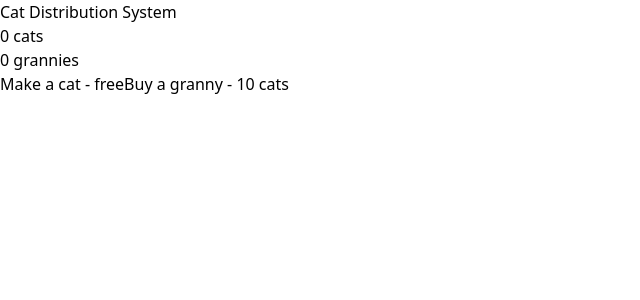
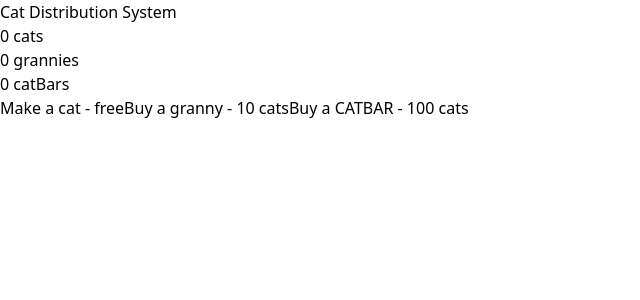
Before and after one commit to EmmaGuillaume/cat-distribution-system, a Next.js app: page / in a window 1280 px wide. Shown: the top 300 px of the page, without its empty margins (0-640 px from the left). Built offline with nearby package versions, Linux system fonts and the light colour scheme.

Commit message:
✨ - add catBar

```diff
--- a/src/app/page.tsx
+++ b/src/app/page.tsx
@@ -1,9 +1,11 @@
 "use client";
 import { useGame } from "@/hooks/useGame";
 import { GRANNY_PRICE } from "@/domain/game/granny/granny";
+import { CATBAR_PRICE } from "@/domain/game/catBar/catBar";
 
 export default function Home() {
-  const { gameState, click, buyGranny, canBuyGranny } = useGame({
+  const { gameState, click, buyGranny, canBuyGranny, canBuyCatBar, buyCatBar } =
+    useGame({
       cats: 0,
       grannies: 0,
       catBars: 0,
@@ -17,6 +19,7 @@ export default function Home() {
       <div>
         <p>{gameState.cats} cats</p>
         <p>{gameState.grannies} grannies</p>
+        <p>{gameState.catBars} catBars</p>
       </div>
       <button onClick={click} className="px-4 py-2 border rounded-xl">
         Make a cat - free
@@ -28,6 +31,14 @@ export default function Home() {
       >
         Buy a granny - {GRANNY_PRICE} cats
       </button>
+
+      <button
+        disabled={!canBuyCatBar}
+        onClick={buyCatBar}
+        className="px-4 py-2 border rounded-xl disabled:opacity-50 disabled:cursor-not-allowed"
+      >
+        Buy a CATBAR - {CATBAR_PRICE} cats
+      </button>
     </div>
   );
 }
--- /dev/null
+++ b/src/domain/game/catBar/catBar.ts
@@ -0,0 +1,39 @@
+const CATBAR_PRICE = 100;
+
+const CATBAR_PRODUCTION = 5;
+
+type CatBarState = { cats: number; catBars: number };
+
+const buyCatBar = <T extends CatBarState>(state: T): T => {
+  const newGameState = { ...state };
+  if (newGameState.cats < CATBAR_PRICE) {
+    throw new Error("Not enough cats");
+  }
+  newGameState.cats -= CATBAR_PRICE;
+  newGameState.catBars++;
+
+  return newGameState;
+};
+
+const makeCatBarWork = <T extends CatBarState>(state: T): T => {
+  const newGameState = { ...state };
+
+  for (let i = 0; i < state.catBars; i++) {
+    newGameState.cats += CATBAR_PRODUCTION;
+  }
+
+  return newGameState;
+};
+
+const canBuyCatBar = <T extends CatBarState>(state: T): boolean => {
+  return state.cats >= CATBAR_PRICE;
+};
+
+export {
+  type CatBarState,
+  buyCatBar,
+  makeCatBarWork,
+  CATBAR_PRICE,
+  CATBAR_PRODUCTION,
+  canBuyCatBar,
+};
--- a/src/domain/game/index.ts
+++ b/src/domain/game/index.ts
@@ -1,6 +1,7 @@
 import { click } from "@/domain/game/click/click";
 import type { GameState } from "@/domain/game/gameState";
 import { buyGranny } from "@/domain/game/granny/granny";
+import { buyCatBar } from "@/domain/game/catBar/catBar";
 import { iterate } from "@/domain/game/iteration/iteration";
 
-export { buyGranny, click, iterate, type GameState };
+export { buyGranny, click, iterate, type GameState, buyCatBar };
--- a/src/hooks/useGame.ts
+++ b/src/hooks/useGame.ts
@@ -1,4 +1,5 @@
 import * as Game from "@/domain/game";
+import { canBuyCatBar } from "@/domain/game/catBar/catBar";
 import { canBuyGranny } from "@/domain/game/granny/granny";
 import { useEffect, useState } from "react";
 
@@ -20,6 +21,8 @@ const useGame = (initialGameState: Game.GameState) => {
     click: () => setGameState(Game.click(gameState)),
     buyGranny: () => setGameState(Game.buyGranny(gameState)),
     canBuyGranny: canBuyGranny(gameState),
+    buyCatBar: () => setGameState(Game.buyCatBar(gameState)),
+    canBuyCatBar: canBuyCatBar(gameState),
   };
 };
 
```
Also changed, not shown: 1 other file (tests, documents, lock files or other folders). Lines whose indentation alone changed are shown as unchanged.
